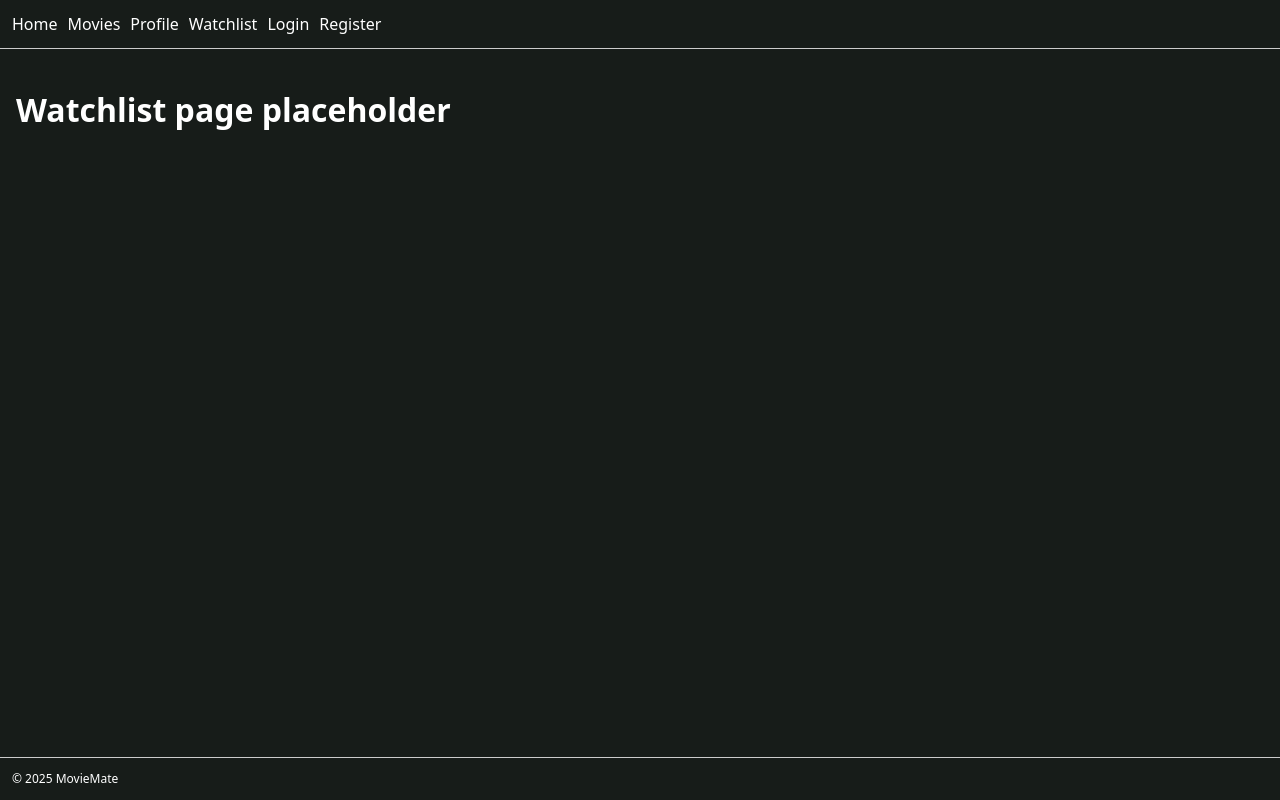
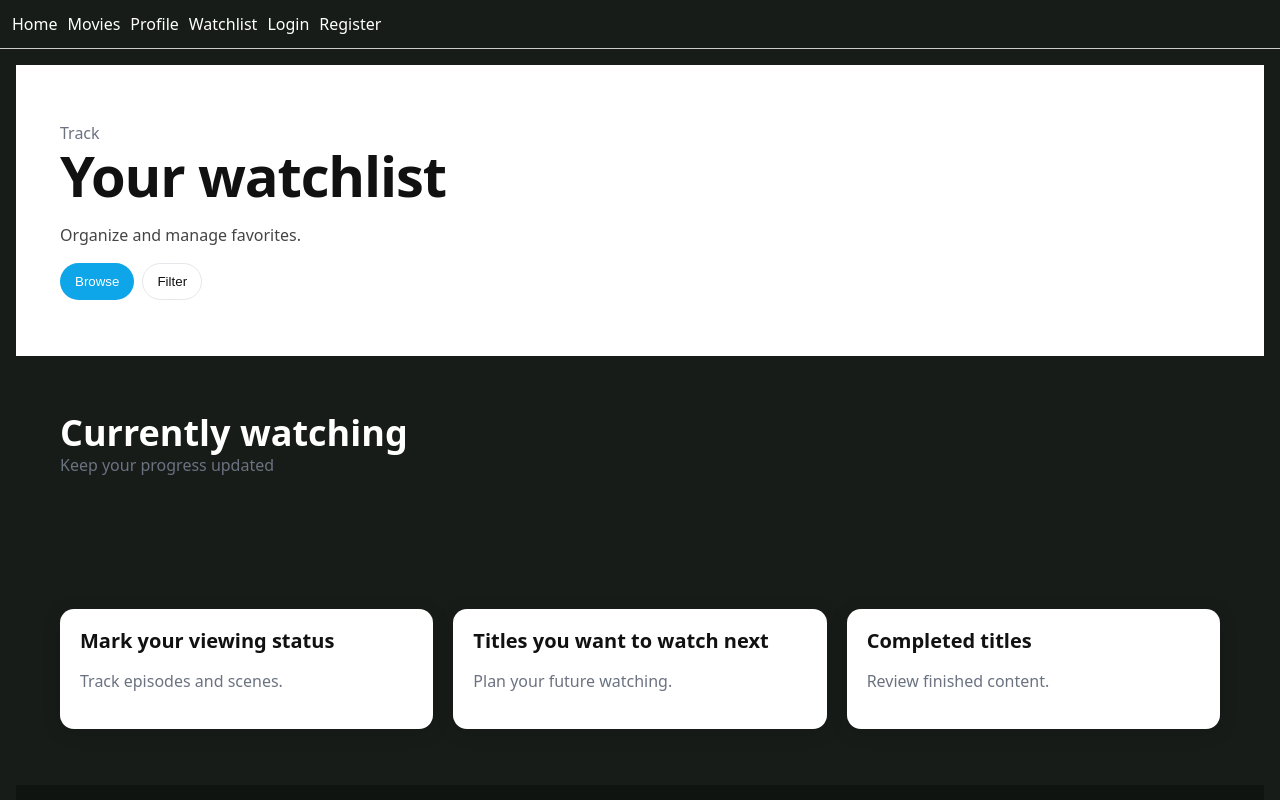
Before and after one commit to elab-development/klijentske-veb-tehnologije-2024-2023-0192-filmovi-i-serije, a React app in the folder app/: page /watchlist in a window 1280 px wide. Shown: the top 800 px of the page. Built offline with nearby package versions, Linux system fonts and the light colour scheme; the HTML template or start-up script is replaced by a standard one.

Commit message:
Watchlist stranica (sekcije i kartice)

```diff
--- a/app/src/pages/Watchlist.tsx
+++ b/app/src/pages/Watchlist.tsx
@@ -1,3 +1,33 @@
-export function Watchlist() {
-  return <h1>Watchlist page placeholder</h1>
+import { Section } from '../components/Section'
+import { Button } from '../components/Button'
+import { Card } from '../components/Card'
+
+export function Watchlist(){
+  return (
+    <>
+      <section className="section" style={{background:'#fff', color:'#111'}}>
+        <div className="container">
+          <div className="muted">Track</div>
+          <div className="h1" style={{color:'#111'}}>Your watchlist</div>
+          <p className="muted" style={{color:'#444'}}>Organize and manage favorites.</p>
+          <div style={{display:'flex', gap:8}}>
+            <Button variant="primary">Browse</Button>
+            <Button>Filter</Button>
+          </div>
+        </div>
+      </section>
+
+      <Section title="Currently watching" subtitle="Keep your progress updated" />
+
+      <section className="section">
+        <div className="container grid grid-3">
+          <Card><div className="h3">Mark your viewing status</div><p className="muted">Track episodes and scenes.</p></Card>
+          <Card><div className="h3">Titles you want to watch next</div><p className="muted">Plan your future watching.</p></Card>
+          <Card><div className="h3">Completed titles</div><p className="muted">Review finished content.</p></Card>
+        </div>
+      </section>
+
+      <Section title="Track your viewing milestones" subtitle="Celebrate achievements" dark />
+    </>
+  )
 }
```
